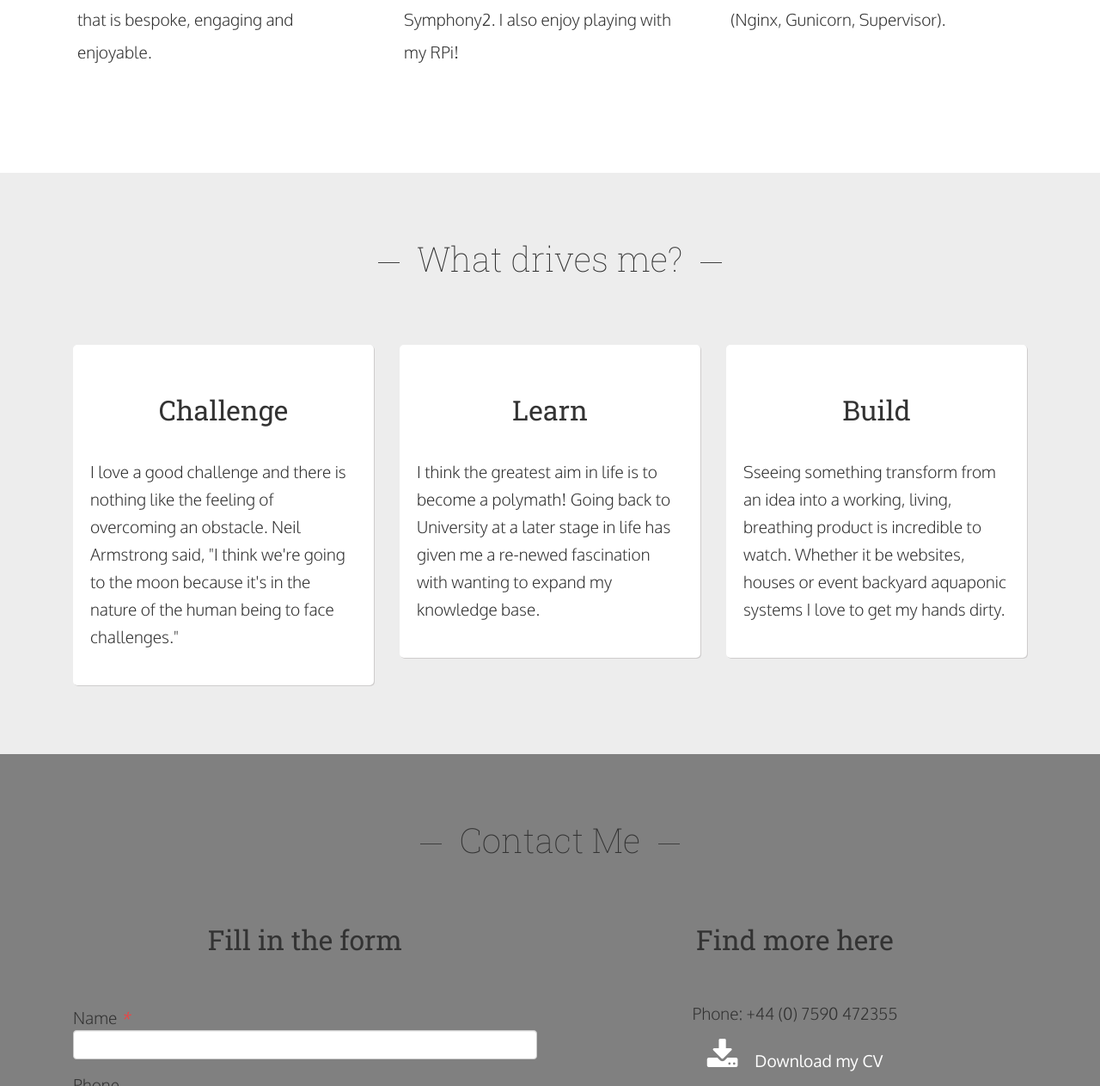
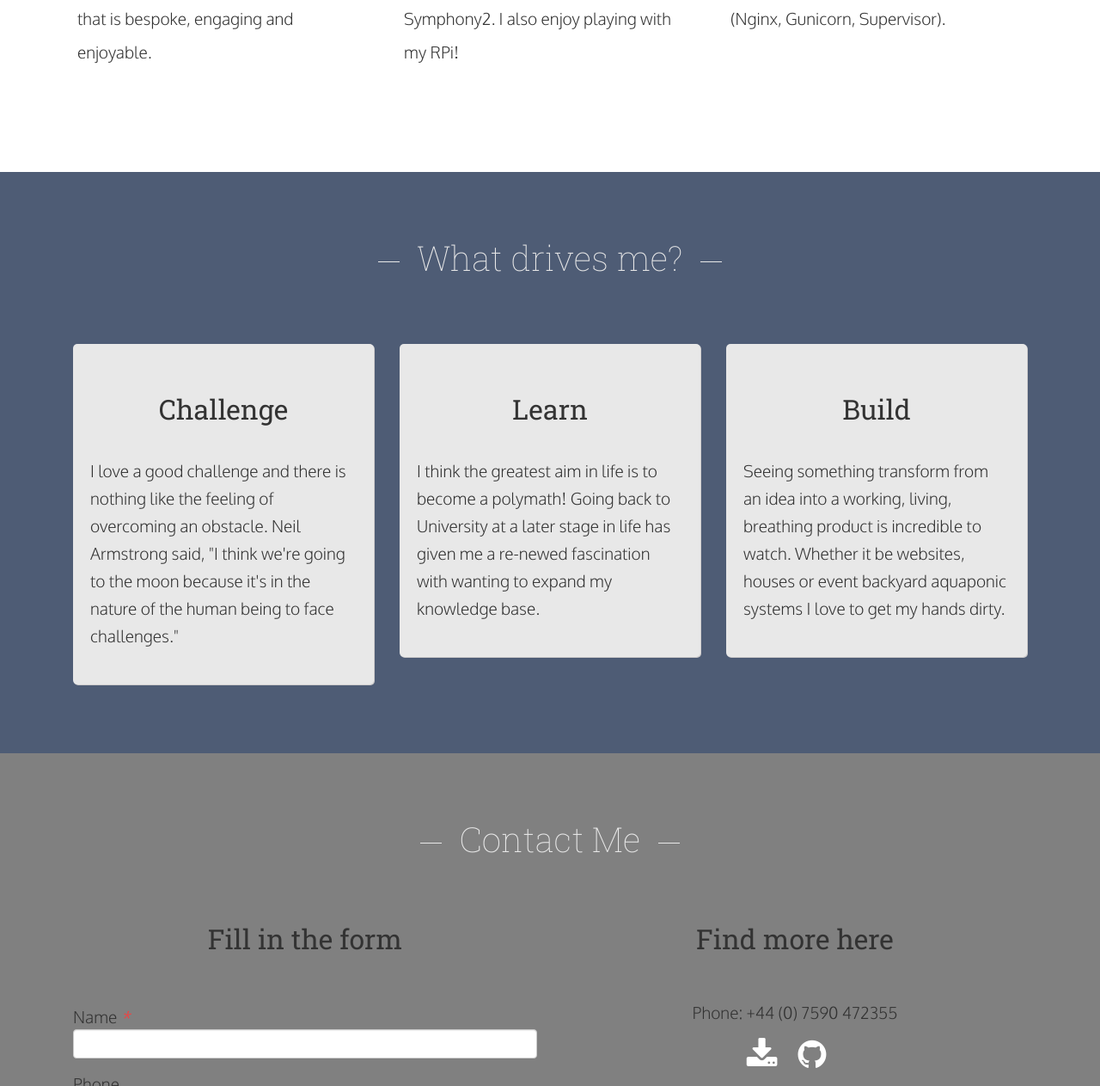
Before and after one commit to afieldio/django-portfolio-boilerplate, a Django app: template templates/home.html in a window 1280 px wide. Shown: the part 2058-3321 px from the top of the page at 86% size. Run offline with Django 3.2, Linux system fonts and the light colour scheme; the template is opened without the code that fills it: values that come from a table or form of the project are taken from there, others are empty; parts of the project's set-up code (start-up, migrations or seed data) failed here and were passed over; some libraries are stand-ins or nearby versions.

Commit message:
styling updates, added github

```diff
--- a/portfolio/static/portfolio/css/style.css
+++ b/portfolio/static/portfolio/css/style.css
@@ -81,19 +81,51 @@ h3{
 
 
 .header{
-	background: #082330;
+	background: #5A5279;
 	background-size: .12em 100%;
-	font: 16em/1 'Roboto Slab';
+	font: 16em/1 'Roboto';
 	height: 100vh;
 	box-shadow: 10px 10px black;
 }
 
 .section-1{
-	background-color: #ededed;
+	background-color: #4E5C75;
+}
+
+.section-1 h2{
+	color: #e8e8e8;
+}
+
+.section-1 span.header-span{
+	border-bottom: 1px solid #e8e8e8;
 }
 
 .section-2{
 	background-color: #ffffff;
+}
+
+.section-3{
+	background-color: #4E5C75;
+}
+
+.section-3 h2{
+	color: #e8e8e8;
+}
+
+.section-3 span.header-span{
+	border-bottom: 1px solid #e8e8e8;
+}
+
+.section-4{
+	background-color: grey;
+}
+
+.section-4 h2{
+	color: #e8e8e8;
+}
+
+.section-4 span.header-span{
+	border-bottom: 1px solid #e8e8e8;
 }
 
 .icon{
@@ -124,11 +156,14 @@ h3{
 	width: 400px;
 	margin: 0px auto 80px auto;
 	display: block;
+	padding: 5px;
+	background-color: #e8e8e8;
+	border: 1px solid #2c3442;
 }
 
 .card{
 
-	background-color: white;
+	background-color: #e8e8e8;
 	border-radius: 5px;
 	box-shadow: 1px 1px #cecccc;
 	line-height: 2em;
@@ -141,7 +176,7 @@ h3{
 
 .drive-card{
 
-	background-color: white;
+	background-color: #e8e8e8;
 	border-radius: 5px;
 	box-shadow: 1px 1px #cecccc;
 	width: 100%;
@@ -182,7 +217,7 @@ svg {
 .text-copy {
   fill: none;
   padding-bottom: 20px;
-  stroke: #b537ce;
+  stroke: #D2D29D;
   stroke-dasharray: 0 100%;
   stroke-width: 2px;
   webkit-animation: dash 4s linear forwards;
@@ -196,9 +231,6 @@ svg {
   }
 }
 
-.section-3{
-	background-color: grey;
-}
 
 label{
 	font-family: 'Oxygen', sans-serif;
@@ -282,5 +314,5 @@ button{
 }
 
 .contact-info a:hover{
-	color: red;
+	color: #db0606;
 }
--- a/templates/base.html
+++ b/templates/base.html
@@ -20,9 +20,12 @@
     <!-- STYLE SHEETS -->
     <link rel="stylesheet" type="text/css" href="{% static 'portfolio/css/normalize.css'%}">
     <link rel="stylesheet" type="text/css" href="{% static 'portfolio/css/style.css'%}">
+     <link href='https://fonts.googleapis.com/css?family=Roboto:900' rel='stylesheet' type='text/css'>
     <link href='https://fonts.googleapis.com/css?family=Roboto+Slab:400,100,300,700' rel='stylesheet' type='text/css'>
     <link href='https://fonts.googleapis.com/css?family=Oxygen:400,300,700' rel='stylesheet' type='text/css'>
     <link rel="stylesheet" href="https://maxcdn.bootstrapcdn.com/font-awesome/4.5.0/css/font-awesome.min.css">
+    <script src="http://maxcdn.bootstrapcdn.com/bootstrap/3.3.6/js/bootstrap.min.js"></script>
+
 
 
     <!-- JAVASCRIPT -->
--- a/templates/home.html
+++ b/templates/home.html
@@ -42,12 +42,12 @@
   <div class="container">
     <h2><span class="header-span"></span>Who am I?<span class="header-span"></span></h2>
     <div class="col-md-6">
-      <img class="img-responsive img-circle profile-img" src="{% static 'portfolio/img/adam_profile.JPG'%}">
+      <img class="img-responsive img-circle profile-img" src="{% static 'portfolio/img/adamfield_profile.JPG'%}">
     </div>
     <div class="col-md-6">
       <div class="card">
       <h3>Manager, Developer, Pilot</h3>
-      <p>I am a Project Manager for Digital Agency called <a href="p.ota.to">Potato</a>. I recently went back to University after a career as a commercial pilot. I gained a first class degree in Web Development where we studied a variety of skills. It has been great to be a part of this industry for nearly two years now - lots of creative, inspiring people and enough variety to keep me on my toes!</p>
+      <p>I am a Project Manager for Digital Agency called <a href="p.ota.to">Potato</a>. I recently went back to University after a career as a commercial pilot. I gained a first class degree in Web Development where we studied a range of languages and other web related skills. It is great to be a part of this industry - lots of creative, inspiring people and enough variety to keep me on my toes!</p>
       </div>
     </div>
   </div>
@@ -78,7 +78,7 @@
   </div>
 </div>
 
-<div class="section-1">
+<div class="section-3">
   <div class="container">
     <h2><span class="header-span"></span>What drives me?<span class="header-span"></span></h2>
     <div class="col-md-4">
@@ -96,13 +96,13 @@
     <div class="col-md-4">
       <div class="drive-card">
       <h3>Build</h3>
-      <p>Sseeing something transform from an idea into a working, living, breathing product is incredible to watch. Whether it be websites, houses or event backyard aquaponic systems I love to get my hands dirty.</p>
+      <p>Seeing something transform from an idea into a working, living, breathing product is incredible to watch. Whether it be websites, houses or event backyard aquaponic systems I love to get my hands dirty.</p>
       </div>
     </div>
   </div>
 </div>
 
-<div class="section-3" id="contact">
+<div class="section-4" id="contact">
   <div class="container contact-container">
     <h2><span class="header-span"></span>Contact Me<span class="header-span"></span></h2>
     <div class="col-md-6">
@@ -151,7 +151,8 @@
       <h3 class="contact-h3">Find more here</h3>
       <div class="contact-info">
         <p class="phone">Phone: <phone>+44 (0) 7590 472355</phone></p>
-        <a href="{% static 'portfolio/afield_cv.pdf'%}" download><p class="fa fa-download fa-2x download-icon"></p>Download my CV</a>
+        <a href="{% static 'portfolio/AdamField_CV.pdf'%}" data-toggle="tooltip" title="CV" data-placement="bottom" target="_blank" download><p class="fa fa-download fa-2x download-icon"></p></a>
+        <a href="https://github.com/afieldio" data-toggle="tooltip" title="Github" data-placement="bottom" target="_blank"><p class="fa fa-github fa-2x download-icon"></p></a>
         <div id="map"></div>
       </div>
     </div>
```
Also changed, not shown: portfolio/static/portfolio/img/adam_profile.JPG (deleted).
